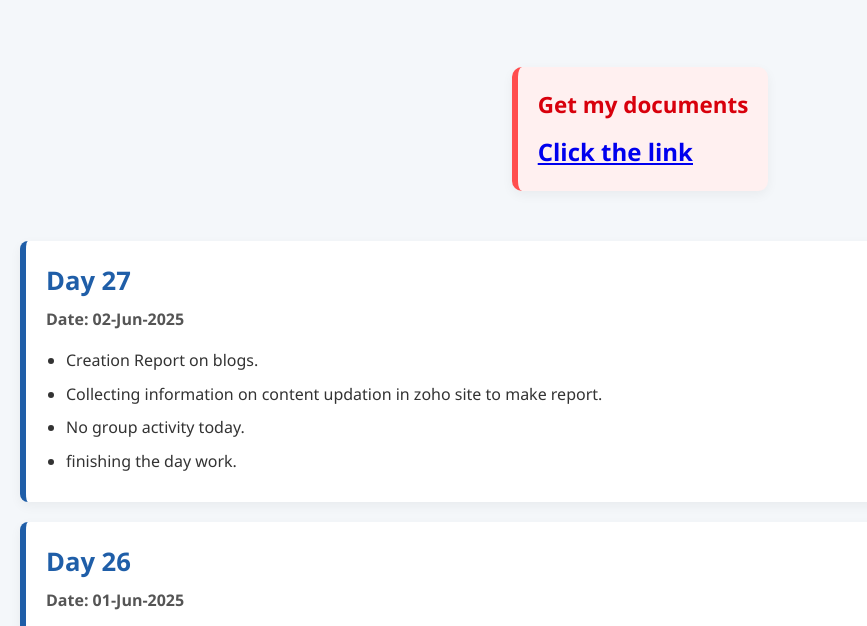
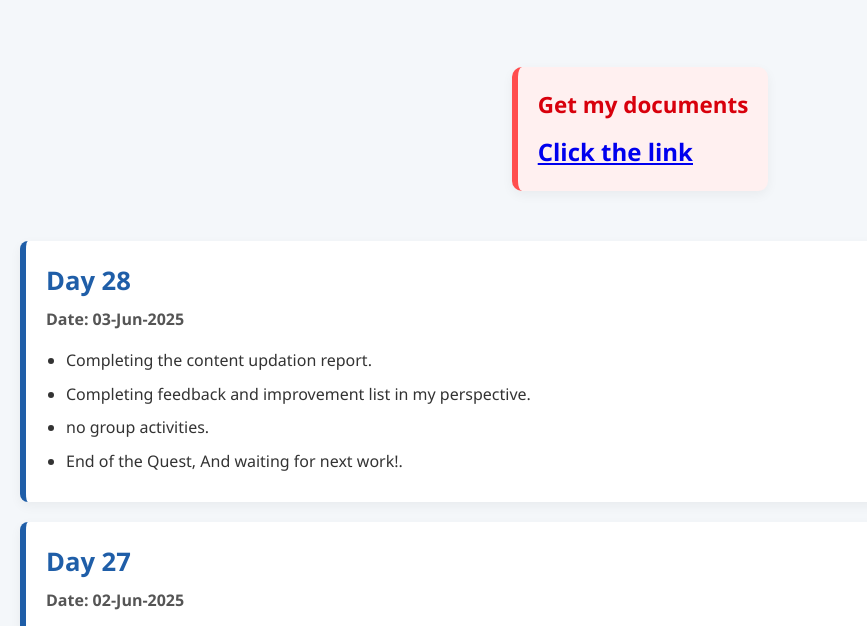
Before and after one commit to VishvijayPS/Internship-Report, a plain HTML site: page index.html in a window 1280 px wide. Shown: the part 115-741 px from the top of the page, without its empty margins (0-867 px from the left). Drawn offline with Linux system fonts and the light colour scheme.

Commit message:
Report updation of day 28

```diff
--- a/index.html
+++ b/index.html
@@ -28,6 +28,17 @@
           ><h2>Click the link</h2></a
         >
       </div>
+
+      <section class="day-report">
+        <h2>Day 28</h2>
+        <h3>Date: 03-Jun-2025</h3>
+        <ul>
+          <li>Completing the content updation report. </li>
+          <li>Completing feedback and improvement list in my perspective.</li>
+          <li>no group activities.</li>
+          <li>End of the Quest, And waiting for next work!.</li>
+        </ul>
+      </section>
 
       <!-- Day 27 -->
       <section class="day-report">
```
